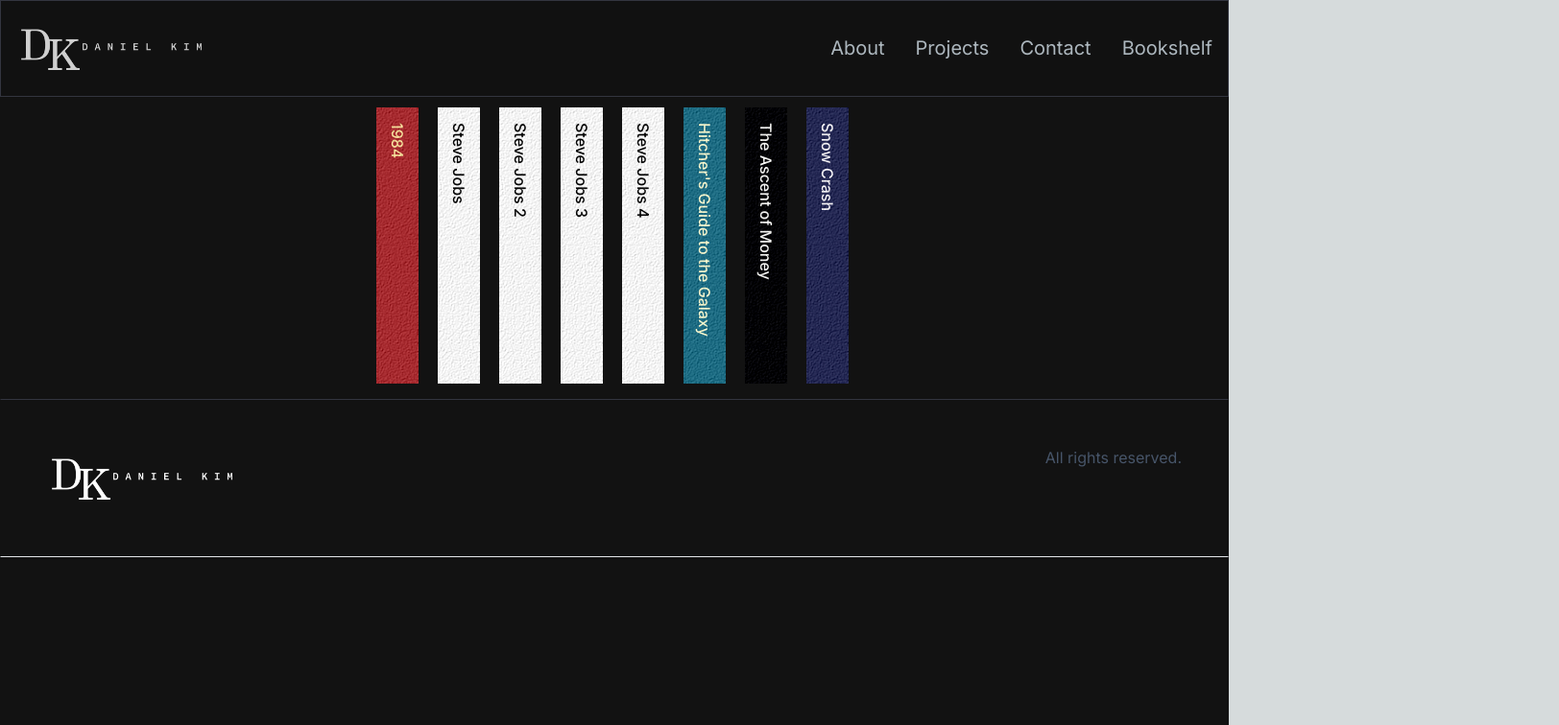
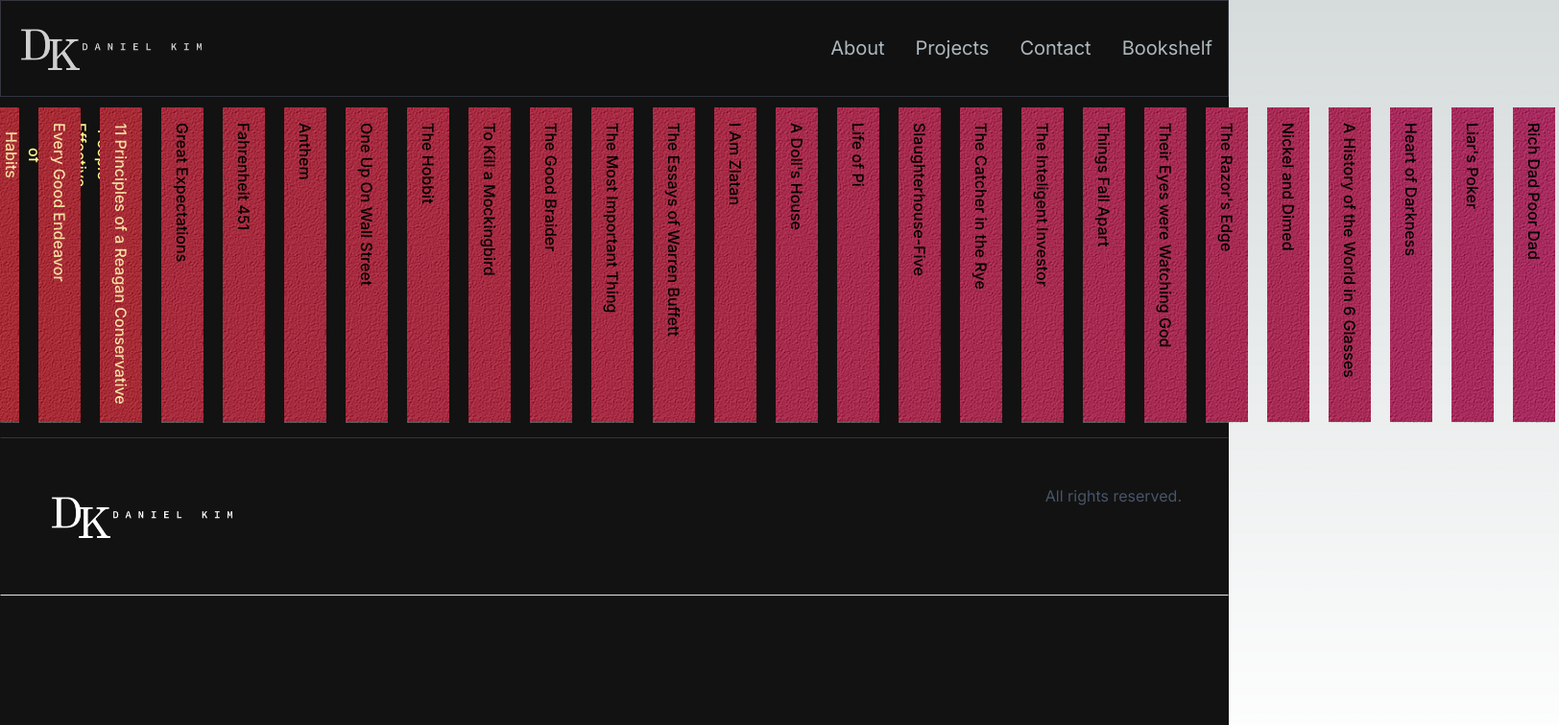
Before and after one commit to dyk010518/portfolio, a Next.js app: page /bookshelf in a window 1280 px wide. Shown: the top 756 px of the page at 96% size, 1624 px wide, since content can reach past the window. Built offline with nearby package versions, Linux system fonts and the light colour scheme.

Commit message:
Books added

```diff
--- a/src/app/components/BookGallery.jsx
+++ b/src/app/components/BookGallery.jsx
@@ -1,68 +1,14 @@
 "use client";
 import clsx from "clsx";
 import { useState } from "react";
+import { Books } from "./Books"
 
-const books = [
-  {
-    title: "1984",
-    author: "",
-    genre: "",
-    finished: "",
-    comment: "",
-    quote: "",
-    rating: "",
-    coverUrl: "/images/about-image.png",
-    spineBackgroundColor: "#ae2d32",
-    spineForegroundColor: "#ffe9a2",
-  },
-  {
-    title: "Steve Jobs",
-    coverUrl: "/images/about-image.png",
-    spineBackgroundColor: "#ffffff",
-    spineForegroundColor: "#050505",
-  },
-  {
-    title: "Steve Jobs 2",
-    coverUrl: "/images/about-image.png",
-    spineBackgroundColor: "#ffffff",
-    spineForegroundColor: "#050505",
-  },
-  {
-    title: "Steve Jobs 3",
-    coverUrl: "/images/about-image.png",
-    spineBackgroundColor: "#ffffff",
-    spineForegroundColor: "#050505",
-  },
-  {
-    title: "Steve Jobs 4",
-    coverUrl: "/images/about-image.png",
-    spineBackgroundColor: "#ffffff",
-    spineForegroundColor: "#050505",
-  },
-  {
-    title: "Hitcher's Guide to the Galaxy",
-    coverUrl: "/images/about-image.png",
-    spineBackgroundColor: "#1f7189",
-    spineForegroundColor: "#ffffd5",
-  },
-  {
-    title: "The Ascent of Money",
-    coverUrl: "/images/about-image.png",
-    spineBackgroundColor: "#000004",
-    spineForegroundColor: "#fffffd",
-  },
-  {
-    title: "Snow Crash",
-    coverUrl: "/images/about-image.png",
-    spineBackgroundColor: "#262a57",
-    spineForegroundColor: "#fefcff",
-  },
-]
 
 const animationStyle = "transition-all duration-500 ease will-change-auto"
 
 const BookGalley = () => {
   const [focusedIndex, setFocusedIndex] = useState(-1);
+  console.log(Books);
 
   return (
     <>
@@ -77,7 +23,7 @@
         </defs>
       </svg>
       <div role="list" className="flex flex-row justify-center space-x-4">
-        {books.map((book, index) => (
+        {Books.map((book, index) => (
           <button
             role="listitem"
             key={book.title}
@@ -102,8 +48,8 @@
                 animationStyle
               )}
               style={{
-                backgroundColor: book.spineBackgroundColor,
-                color: book.spineForegroundColor,
+                backgroundColor: book.backgroundColor,
+                color: book.fontColor,
                 transformStyle: "preserve-3d",
                 transform: `translate3d(0px, 0px, 0px) scale3d(1, 1, 1) rotateX(0deg) rotateY(${
                   focusedIndex === index ? "-60deg" : "0deg"
@@ -142,7 +88,10 @@
                 }}
               />
               {/* eslint-disable-next-line @next/next/no-img-element */}
-              <img src={book.coverUrl} alt={book.title} className={clsx("h-full w-48 bg-cover", animationStyle)} />
+              <img src="/images/about-image.png" alt={book.title} className={clsx("h-full w-48 bg-cover", animationStyle)} />
+
+              {/* "/images/about-image.png"
+              <img src={book.coverUrl} alt={book.title} className={clsx("h-full w-48 bg-cover", animationStyle)} /> */}
             </div>
           </button>
         ))}
--- a/public/files/read_books.json
+++ b/src/app/components/Books.jsx
@@ -1,4 +1,4 @@
-[{
+export const Books = [{
   "_id": {
     "$oid": "65acfb5bb17a2ffb2ae1ef17"
   },
@@ -114,7 +114,7 @@
   "_id": {
     "$oid": "65acfb5bb17a2ffb2ae1ef1e"
   },
-  "title": "레이건 일레븐 (11 Principles of a Reagan Conservative)",
+  "title": "11 Principles of a Reagan Conservative",
   "author": "Paul Kengor",
   "genre": "Non-fiction",
   "finished": {
```
